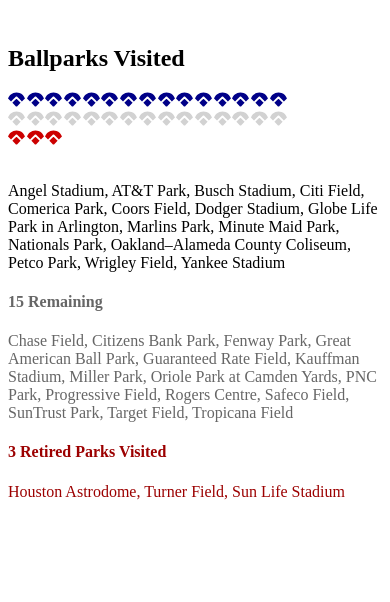
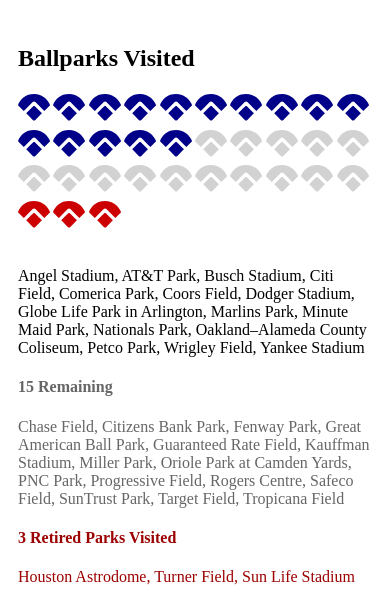
Before and after one commit to mackenco/ballparks, a Gatsby site: page /stats in a window 390 px wide. Shown: the part 242-844 px from the top of the page. Built offline with nearby package versions, Linux system fonts and the light colour scheme; Gatsby itself is replaced by a stand-in of ours.

Commit message:
some responsive styles

```diff
--- a/src/pages/stats.js
+++ b/src/pages/stats.js
@@ -1,14 +1,24 @@
 import React from 'react'
 import styled from 'styled-components'
 import data from '../../data/data.js'
+
+const Container = styled.div`padding: 0 10px;`
 
 const FlexDiv = styled.div`
   display: flex;
   flex-wrap: wrap;
   width: 75%;
+  @media (max-width: 960px) {
+    width: 100%;
+  }
 `
 
-const FlexSvg = styled.svg`flex-basis: calc(100% / 15);`
+const FlexSvg = styled.svg`
+  flex-basis: calc(100% / 15);
+  @media (max-width: 960px) {
+    flex-basis: calc(100% / 10);
+  }
+`
 
 class Icon extends React.Component {
   constructor() {
@@ -52,7 +62,7 @@
     }
 
     return (
-      <div>
+      <Container>
         <h2 style={{ marginBottom: '3rem' }}>Stats</h2>
 
         <h1 style={{ fontSize: '6rem' }}>
@@ -79,7 +89,7 @@
         <p style={{ color: '#9c0000' }}>
           {stats.retired.join(', ')}
         </p>
-      </div>
+      </Container>
     )
   }
 }
```
